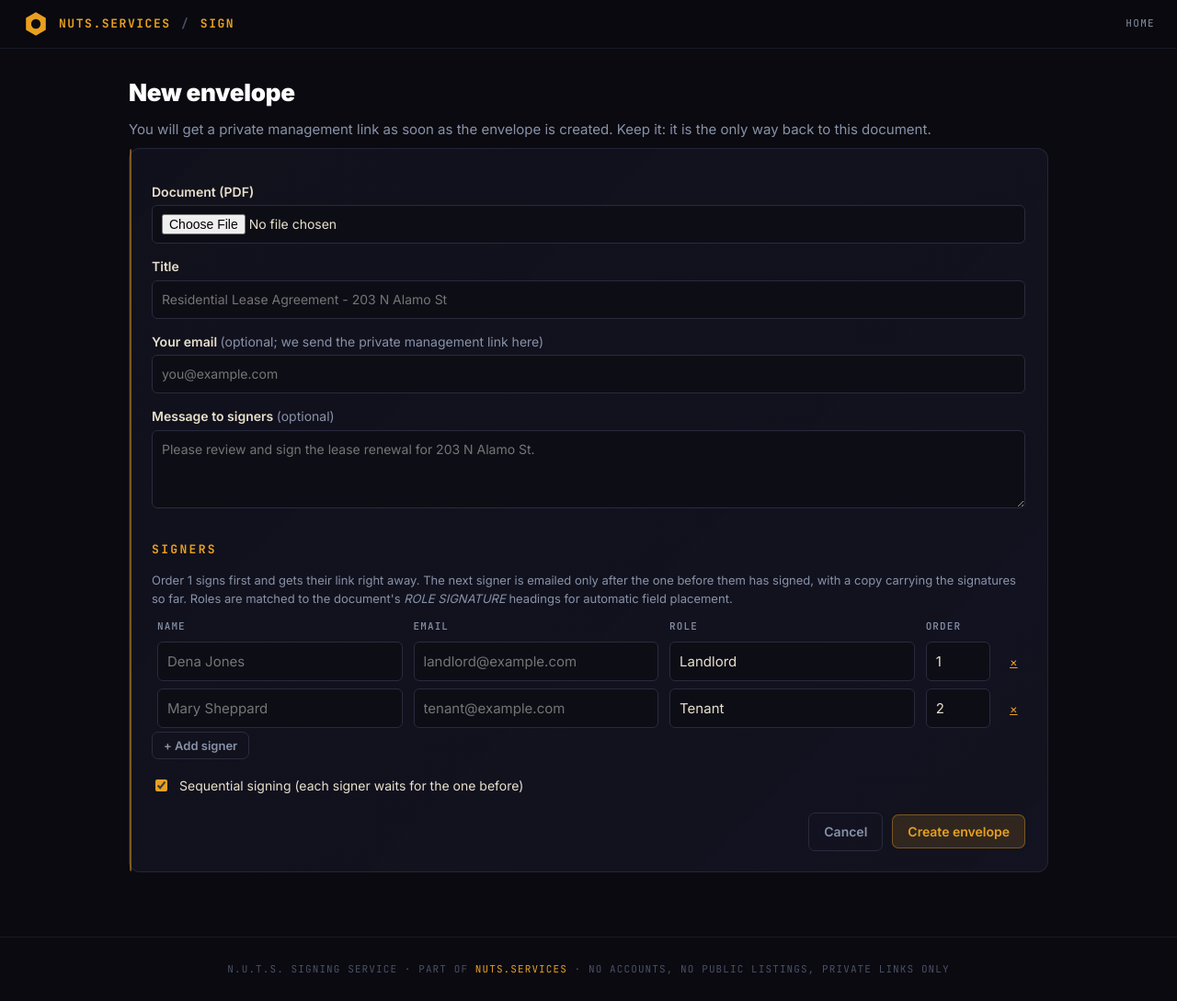
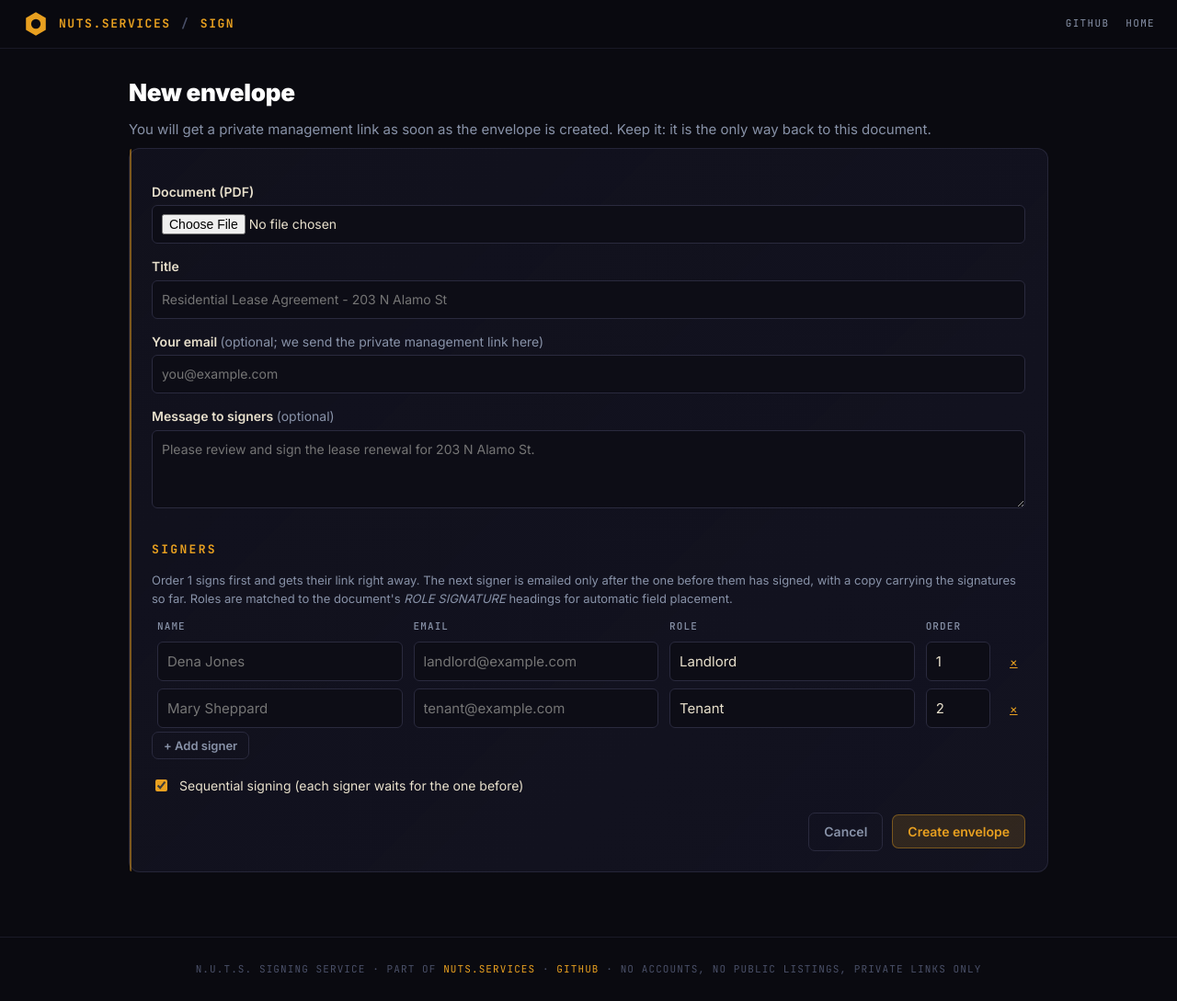
Before and after one commit to DeepBlueDynamics/nutssign, a FastAPI app: page /new in a window 1280 px wide. Shown: the whole page at 92% size. Run offline with FastAPI, Linux system fonts and the light colour scheme; parts of the project's set-up code (start-up, migrations or seed data) failed here and were passed over.

Commit message:
Add GitHub links to templates nav and footer

```diff
--- a/templates/base.html
+++ b/templates/base.html
@@ -18,12 +18,12 @@
     <span class="hex"><svg viewBox="0 0 32 32" aria-hidden="true"><polygon points="16,2.5 27.5,9 27.5,23 16,29.5 4.5,23 4.5,9" fill="#e8a020"/><circle cx="16" cy="16" r="5.5" fill="#0a0a10"/></svg></span>
     <span class="brand-text">NUTS.SERVICES <span class="brand-sep">/</span> SIGN</span>
   </a>
-  <nav>{% block nav %}<a href="https://nuts.services" class="navlink">nuts.services</a><a class="btn small" href="/new">Start an envelope</a>{% endblock %}</nav>
+  <nav>{% block nav %}<a href="https://nuts.services" class="navlink">nuts.services</a><a href="https://github.com/DeepBlueDynamics/nutssign" class="navlink" target="_blank" rel="noopener">GitHub</a><a class="btn small" href="/new">Start an envelope</a>{% endblock %}</nav>
 </header>
 <main class="wrap">
 {% block content %}{% endblock %}
 </main>
-<footer class="foot">{{ brand }} · part of <a href="https://nuts.services">nuts.services</a> · no accounts, no public listings, private links only</footer>
+<footer class="foot">{{ brand }} · part of <a href="https://nuts.services">nuts.services</a> · <a href="https://github.com/DeepBlueDynamics/nutssign" target="_blank" rel="noopener">GitHub</a> · no accounts, no public listings, private links only</footer>
 {% block scripts %}{% endblock %}
 </body>
 </html>
--- a/templates/envelope.html
+++ b/templates/envelope.html
@@ -1,6 +1,6 @@
 {% extends "base.html" %}
 {% block title %}{{ env.title }} · {{ brand }}{% endblock %}
-{% block nav %}<a href="/new" class="navlink">New envelope</a>{% endblock %}
+{% block nav %}<a href="https://github.com/DeepBlueDynamics/nutssign" class="navlink" target="_blank" rel="noopener">GitHub</a><a href="/new" class="navlink">New envelope</a>{% endblock %}
 {% block content %}
 <div class="row between wrap-sm">
   <div>
--- a/templates/new.html
+++ b/templates/new.html
@@ -1,6 +1,6 @@
 {% extends "base.html" %}
 {% block title %}New envelope · {{ brand }}{% endblock %}
-{% block nav %}<a href="/" class="navlink">Home</a>{% endblock %}
+{% block nav %}<a href="https://github.com/DeepBlueDynamics/nutssign" class="navlink" target="_blank" rel="noopener">GitHub</a><a href="/" class="navlink">Home</a>{% endblock %}
 {% block content %}
 <h1>New envelope</h1>
 <p class="muted">You will get a private management link as soon as the envelope is created. Keep it: it is the only way back to this document.</p>
```
